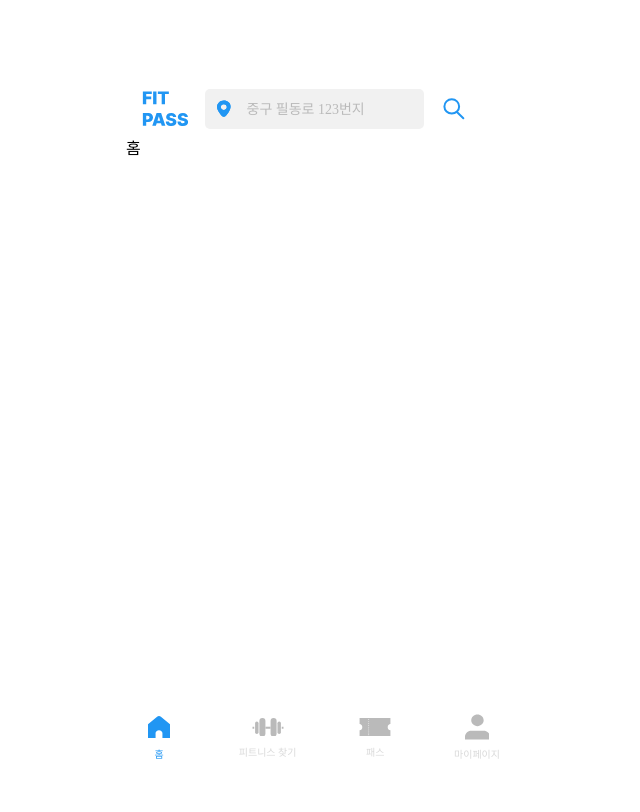
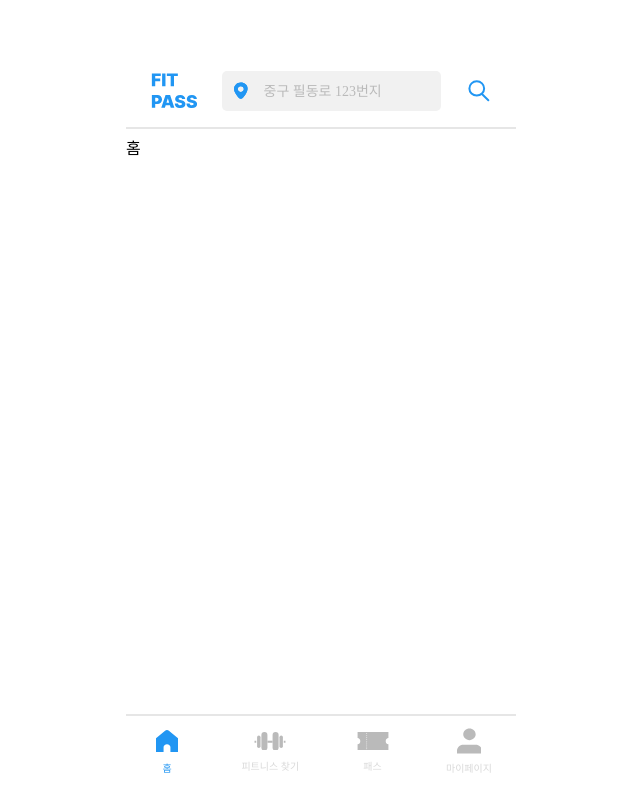
Before and after one commit to Whatdoyumin/fitpass-web, a React (Vite) app: page / in a window 1280 px wide. Shown: the top 812 px of the page, without its empty margins (319-959 px from the left). Built offline with nearby package versions, Linux system fonts and the light colour scheme; a web font is replaced by a local one.

Commit message:
style: margin, padding, border 수정

```diff
--- a/src/components/Header.tsx
+++ b/src/components/Header.tsx
@@ -19,7 +19,7 @@ const Header = () => {
   );
 
   return (
-    <div className="w-full max-w-content top-0 h-header bg-white-100 fixed flex items-end mb-4">
+    <div className="w-full max-w-content top-0 h-header bg-white-100 fixed flex items-end">
       {isMainHeader ? <MainHeader /> : <PageHeader pageName={getPageName(location.pathname)} />}
     </div>
   );
@@ -29,7 +29,7 @@ const MainHeader = () => {
   const navigate = useNavigate();
 
   return (
-    <div className="w-full flex justify-start gap-4 px-4">
+    <div className="w-full flex justify-center gap-6 border-b-2 border-gray-300 pb-4">
       <Logo width={"47px"} onClick={() => navigate("/")} />
       <div className="w-[219px] h-10 bg-gray-200 flex gap-4 rounded-5 px-3 py-2">
         <Location width={"16px"} />
@@ -51,10 +51,10 @@ interface PageHeaderProps {
 
 const PageHeader = ({ pageName }: PageHeaderProps) => {
   return (
-    <div className="w-full h-[27px] flex items-center justify-center relative">
+    <div className="w-full h-[27px] flex items-center justify-center relative border-b-2 border-gray-300 pb-8">
       <BackIcon
         width={"11px"}
-        className="absolute left-0 cursor-pointer"
+        className="absolute left-0 cursor-pointer ml-3"
         onClick={() => window.history.back()}
       />
       <p className="text-18px text-black-700 font-bold">{pageName}</p>
--- a/src/components/Navbar.tsx
+++ b/src/components/Navbar.tsx
@@ -6,8 +6,8 @@ const Navbar = () => {
   const navigate = useNavigate();
 
   return (
-    <div className="w-full max-w-content bottom-0 h-navbar bg-white-100 fixed">
-      <div className="w-full h-[45px] px-4 flex justify-between items-center">
+    <div className="w-full max-w-content bottom-0 h-navbar bg-white-100 border-t-2 border-gray-300 fixed">
+      <div className="w-full h-[45px] mt-3 px-6 flex justify-between items-center">
         {NAV_MENU.map((item) => {
           const isActive = item.path.some((path) =>
             path === "/" ? location.pathname === "/" : location.pathname.startsWith(path)
```
